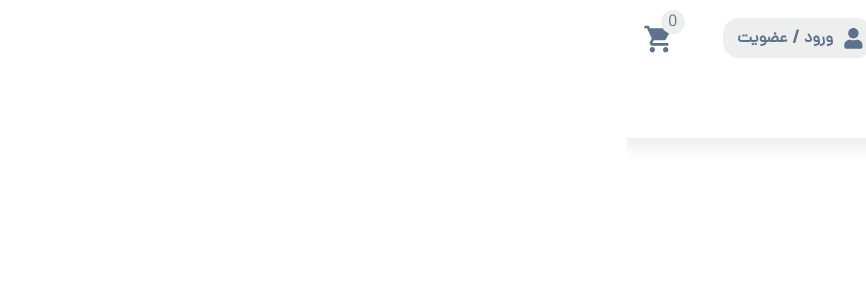
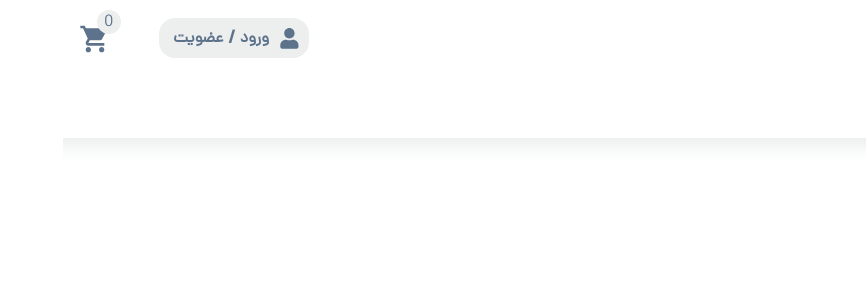
Before and after one commit to mohammadmehdidalvandii/bazar-shop, a Next.js app: page / in a window 1280 px wide. Shown: the top 300 px of the page, without its empty margins (414-1280 px from the left). Built offline with nearby package versions, Linux system fonts and the light colour scheme.

Commit message:
fixed navbar style

```diff
--- a/src/components/modules/Navbar/Navbar.module.css
+++ b/src/components/modules/Navbar/Navbar.module.css
@@ -8,6 +8,7 @@
     display: flex;
     justify-content: space-between;
     align-items: center;
+    width: 100%;
 }
 .navbar_right{
     display: flex;
@@ -22,7 +23,7 @@ display: block;
 .navbar_searchBar{
 display: flex;
 align-items: center;
-width: 600px;
+width: 100%;
 height: 2.5rem;
 border: 1px solid var(--grayColor);
 border-radius: 0.3rem;
```
